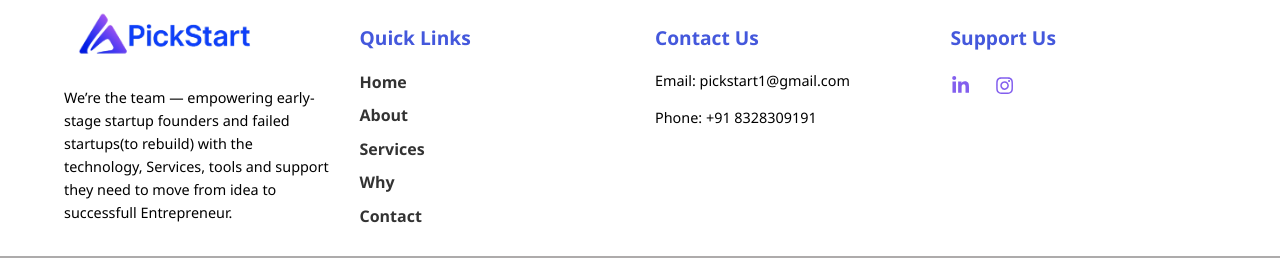
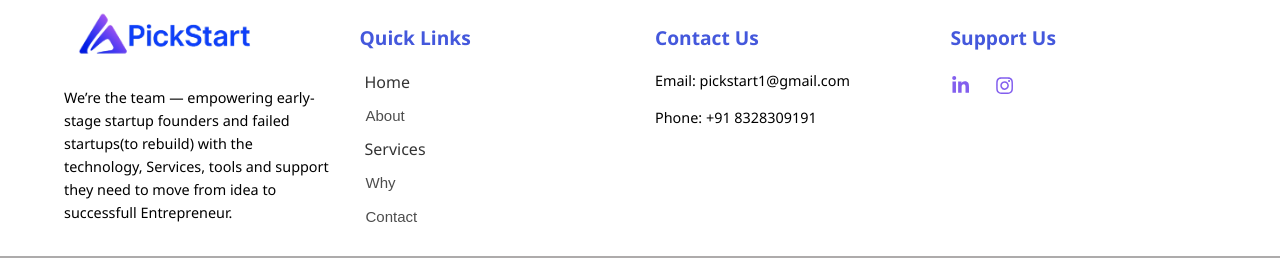
Before and after one commit to Naga-venkatesh21/PickStart, a React (Create React App) app: page /services in a window 1280 px wide. Shown: the part 2765-3045 px from the top of the page. Built offline with nearby package versions, Linux system fonts and the light colour scheme.

Commit message:
PickStart

```diff
--- a/src/Components/Css/Footer.css
+++ b/src/Components/Css/Footer.css
@@ -43,18 +43,32 @@
   margin-bottom: 8px;
 
 }
-
-.footer-links ul li a {
+.footer-links ul li:first-child,
+.footer-links ul li:nth-child(3){
+  padding-left: 5px;
   color: black;
-  font-weight: 600;
-  text-decoration: none;
   opacity: 0.8;
-  transition: opacity 0.3s;
 }
 
-.footer-links ul li a:hover {
+.footer-links ul li button {
+  color: black;
+  opacity: 0.7;
+  font-size: 15px;
+  transition: opacity 0.3s;
+  border: none;
+  background: none;
+  text-align: left;
+
+}
+
+.footer-links ul li:hover {
   opacity: 1;
   color: #835fee;
+}
+.footer-links ul li button:hover {
+  opacity: 1;
+  color: #835fee;
+  cursor: pointer;
 }
 
 .footer-contact p {
--- a/src/Components/Pages/Footer.jsx
+++ b/src/Components/Pages/Footer.jsx
@@ -7,8 +7,8 @@ import { useState, useEffect } from "react";
 
 const Footer = () => {
 
-  const [isOpen, setIsOpen] = useState(false);
-  const [isScrolled, setIsScrolled] = useState(false);
+  const [, setIsOpen] = useState(false);
+  const [, setIsScrolled] = useState(false);
 
   const location = useLocation();
   const navigate = useNavigate();
@@ -59,12 +59,12 @@ const Footer = () => {
           <h3>Quick Links</h3>
           <ul>
             <li><Link to="/" onClick={() => handleScrollTo("home")}>Home</Link></li>
-            <li><a onClick={() => handleScrollTo("about")}>About</a></li>
+            <li><button onClick={() => handleScrollTo("about")}>About</button></li>
             <li><Link to="/services" onClick={() => setIsOpen(false)}>
                   Services
                 </Link></li>
-            <li><a onClick={() => handleScrollTo("why")}>Why</a></li>
-            <li><a onClick={() => handleScrollTo("contact")}>Contact</a></li>
+            <li><button onClick={() => handleScrollTo("why")}>Why</button></li>
+            <li><button onClick={() => handleScrollTo("contact")}>Contact</button></li>
           </ul>
         </div>
 
@@ -80,8 +80,8 @@ const Footer = () => {
           <h3>Support Us</h3>
           <div className="social-icons">
 
-            <a href="https://www.linkedin.com/company/pickstart/"><FaLinkedinIn /></a>
-            <a href="https://www.instagram.com/pickstart_/?utm_source=qr&r=nametag"><FaInstagram /></a>
+            <a href="https://www.linkedin.com/company/pickstart/" target="_blank" rel="noreferrer"><FaLinkedinIn /></a>
+            <a href="https://www.instagram.com/pickstart_/?utm_source=qr&r=nametag" target="_blank" rel="noreferrer"><FaInstagram /></a>
           </div>
         </div>
       </div>
```
